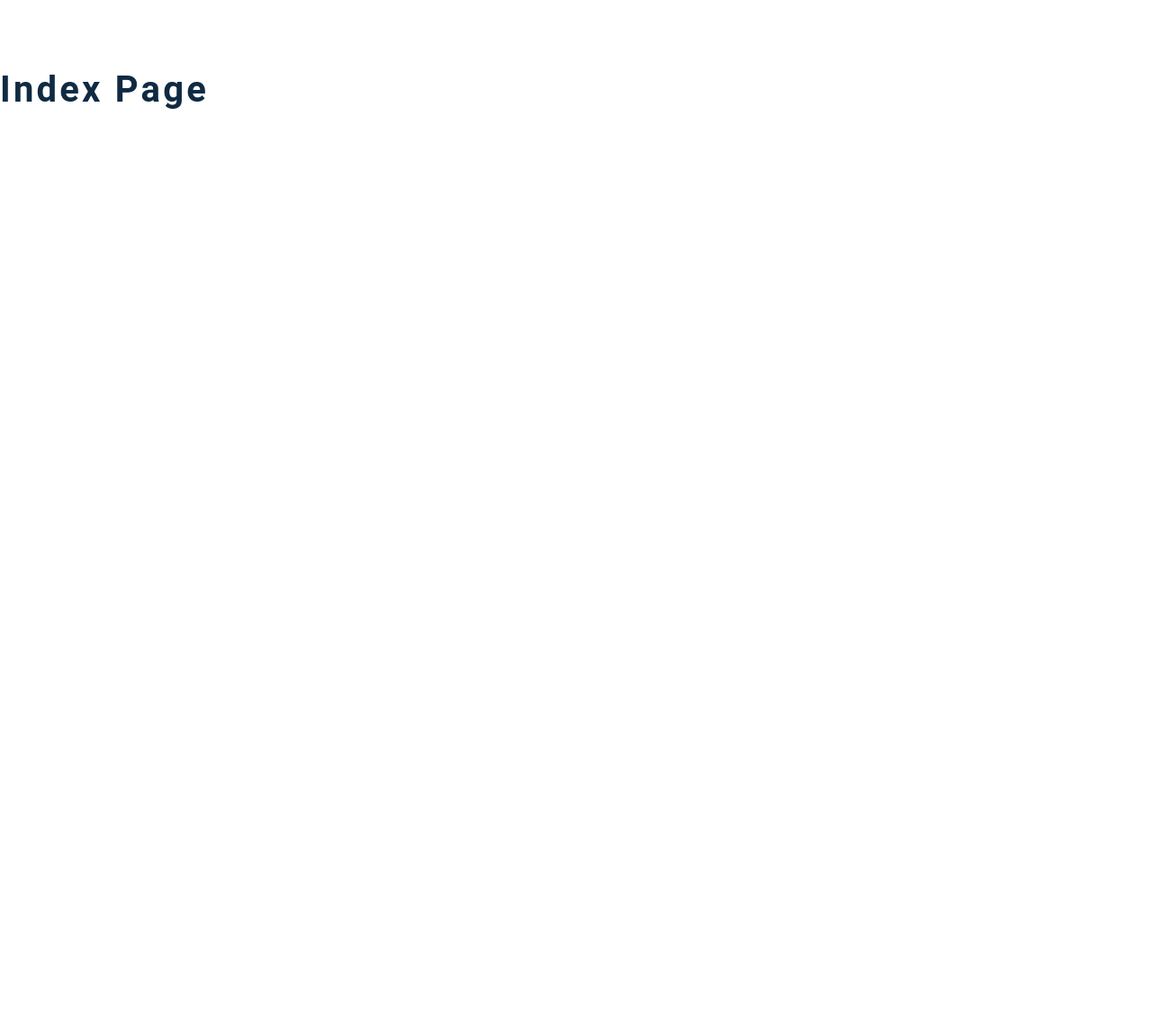
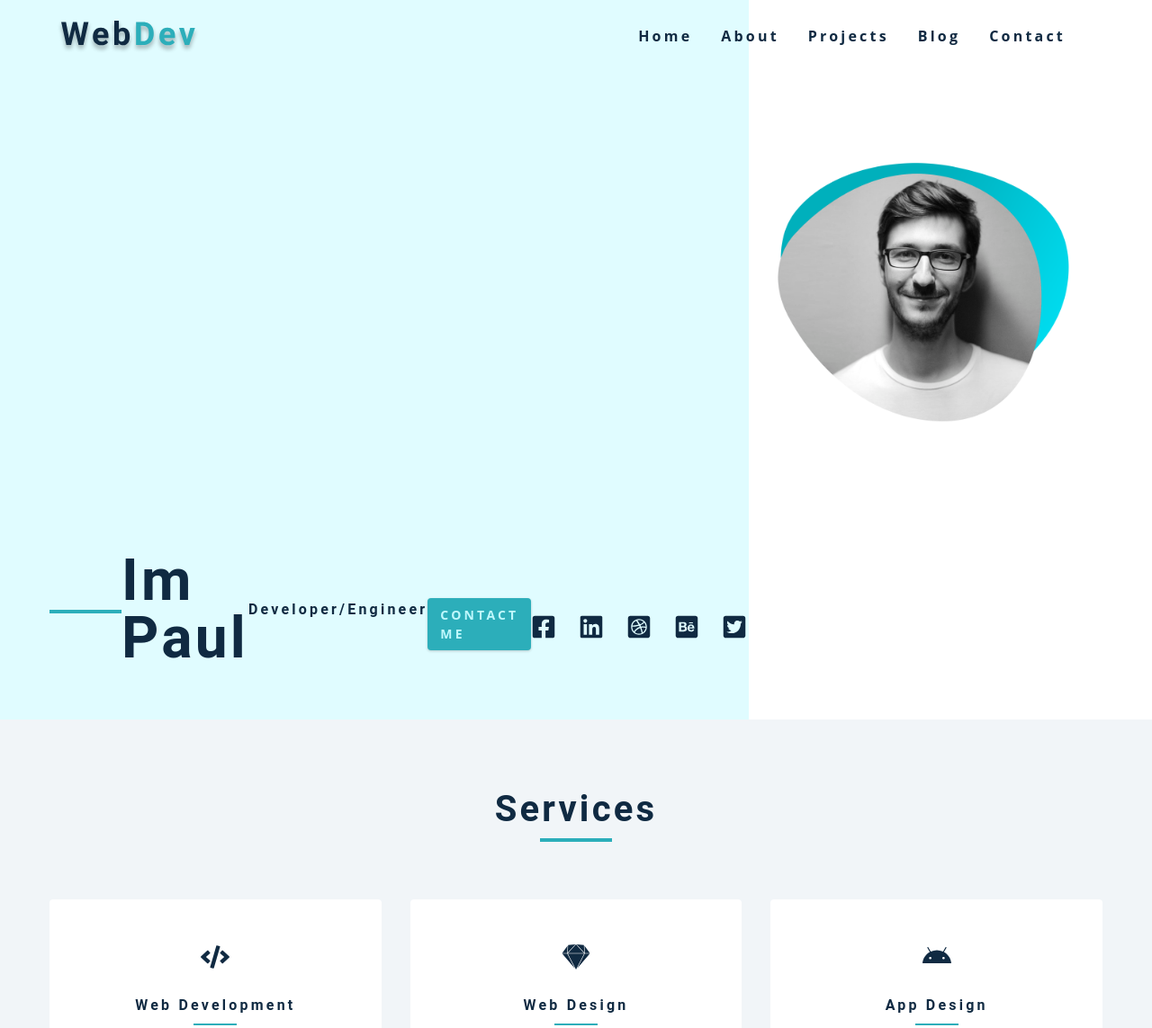
Before and after one commit to valdezDev/valdez-portfolio, a Gatsby site: page / in a window 1280 px wide. Shown: the top 1143 px of the page at 90% size. Before the commit the page ends 800 px from the top, so only its background shows below. Built offline with nearby package versions, Linux system fonts and the light colour scheme; Gatsby itself is replaced by a stand-in of ours.

Commit message:
employed the Hero, Hero Image, Layout, Navbar, Services, Title components into the index.

```diff
--- a/src/components/Hero.js
+++ b/src/components/Hero.js
@@ -3,10 +3,41 @@ import Image from "gatsby-image"
 import { Link } from "gatsby"
 import { graphql, useStaticQuery } from "gatsby"
 import SocialLinks from "../constants/socialLinks"
-// ...GatsbyImageSharpFluid
+
+const query = graphql`
+  {
+    file(relativePath: { eq: "hero-img.png" }) {
+      childImageSharp {
+        fluid {
+          ...GatsbyImageSharpFluid
+        }
+      }
+    }
+  }
+`
 
 const Hero = () => {
-  return <h2>hero component</h2>
+  const {
+    file: {
+      childImageSharp: { fluid },
+    },
+  } = useStaticQuery(query)
+
+  return (
+    <header className="hero">
+      <div className="section-center hero-center">
+        <article className="hero-info"></article>
+        <div className="underline"></div>
+        <h1>im paul</h1>
+        <h4>developer/engineer</h4>
+        <Image fluid={fluid} className="hero-img" />
+        <Link to="/contact" className="btn">
+          Contact Me
+        </Link>
+        <SocialLinks />
+      </div>
+    </header>
+  )
 }
 
 export default Hero
--- a/src/components/Layout.js
+++ b/src/components/Layout.js
@@ -6,7 +6,9 @@ import Footer from "./Footer"
 const Layout = ({ children }) => {
   return (
     <>
-      <h2>layout component</h2>
+      <Navbar />
+
+      {children}
     </>
   )
 }
--- a/src/components/Navbar.js
+++ b/src/components/Navbar.js
@@ -3,7 +3,19 @@ import logo from "../assets/logo.svg"
 import { FaAlignRight } from "react-icons/fa"
 import PageLinks from "../constants/links"
 const Navbar = () => {
-  return <h2>navbar component</h2>
+  return (
+    <nav className="navbar">
+      <div className="nav-center">
+        <div className="nav-header">
+          <img src={logo} alt="logo" />
+          <button type="button" className="toggle-btn">
+            <FaAlignRight></FaAlignRight>
+          </button>
+        </div>
+        <PageLinks styleClass="nav-links"></PageLinks>
+      </div>
+    </nav>
+  )
 }
 
 export default Navbar
--- a/src/components/Services.js
+++ b/src/components/Services.js
@@ -2,7 +2,24 @@ import React from "react"
 import Title from "./Title"
 import services from "../constants/services"
 const Services = () => {
-  return <h2>services component</h2>
+  return (
+    <section className="section bg-grey">
+      <Title title="services" />
+      <div className="section-center services-center">
+        {services.map(service => {
+          const { id, icon, title, text } = service
+          return (
+            <article key={id} className="service">
+              {icon}
+              <h4>{title}</h4>
+              <div className="underline"></div>
+              <p>{text}</p>
+            </article>
+          )
+        })}
+      </div>
+    </section>
+  )
 }
 
 export default Services
--- a/src/components/Title.js
+++ b/src/components/Title.js
@@ -1,7 +1,12 @@
 import React from "react"
 
-const Title = () => {
-  return <h2>title component</h2>
+const Title = ({ title }) => {
+  return (
+    <div className="section-title">
+      <h2>{title || "default title"}</h2>
+      <div className="underline"></div>
+    </div>
+  )
 }
 
 export default Title
--- a/src/pages/index.js
+++ b/src/pages/index.js
@@ -7,6 +7,10 @@ import Jobs from "../components/Jobs"
 import Projects from "../components/Projects"
 import Blogs from "../components/Blogs"
 export default () => {
-  return <h2>index page</h2>
+  return (
+    <Layout>
+      <Hero />
+      <Services />
+    </Layout>
+  )
 }
-// ...GatsbyImageSharpFluid
```
